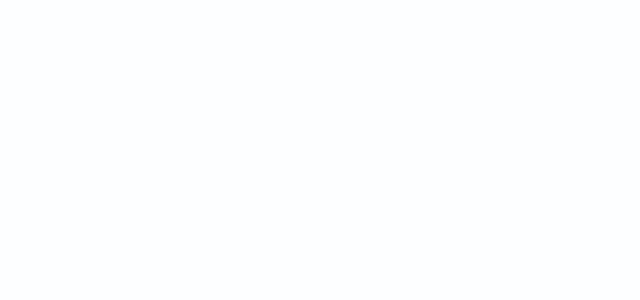
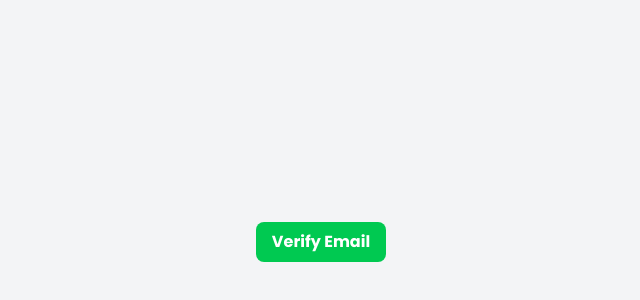
Before and after one commit to Kalkidan-Gashaw/frontednote, a React (Vite) app: page /verify/1 in a window 1280 px wide. Before the commit this address had no page. Shown: the part 158-458 px from the top of the page, without its empty margins (319-959 px from the left). Built offline with nearby package versions, Linux system fonts and the light colour scheme.

Commit message:
Update App.jsx

```diff
--- a/src/App.jsx
+++ b/src/App.jsx
@@ -14,7 +14,7 @@ const App = () => {
           <Routes>
             <Route path="/dashboard" element={<Home />} />
             <Route path="/" element={<Login />} />
-            <Route path="/verify" element={<VerifyEmail />} />
+           <Route path="/verify/:token" element={<VerifyEmail />} />
             <Route path="/signup" element={<SignUp />} />
           </Routes>
         </div>
```
